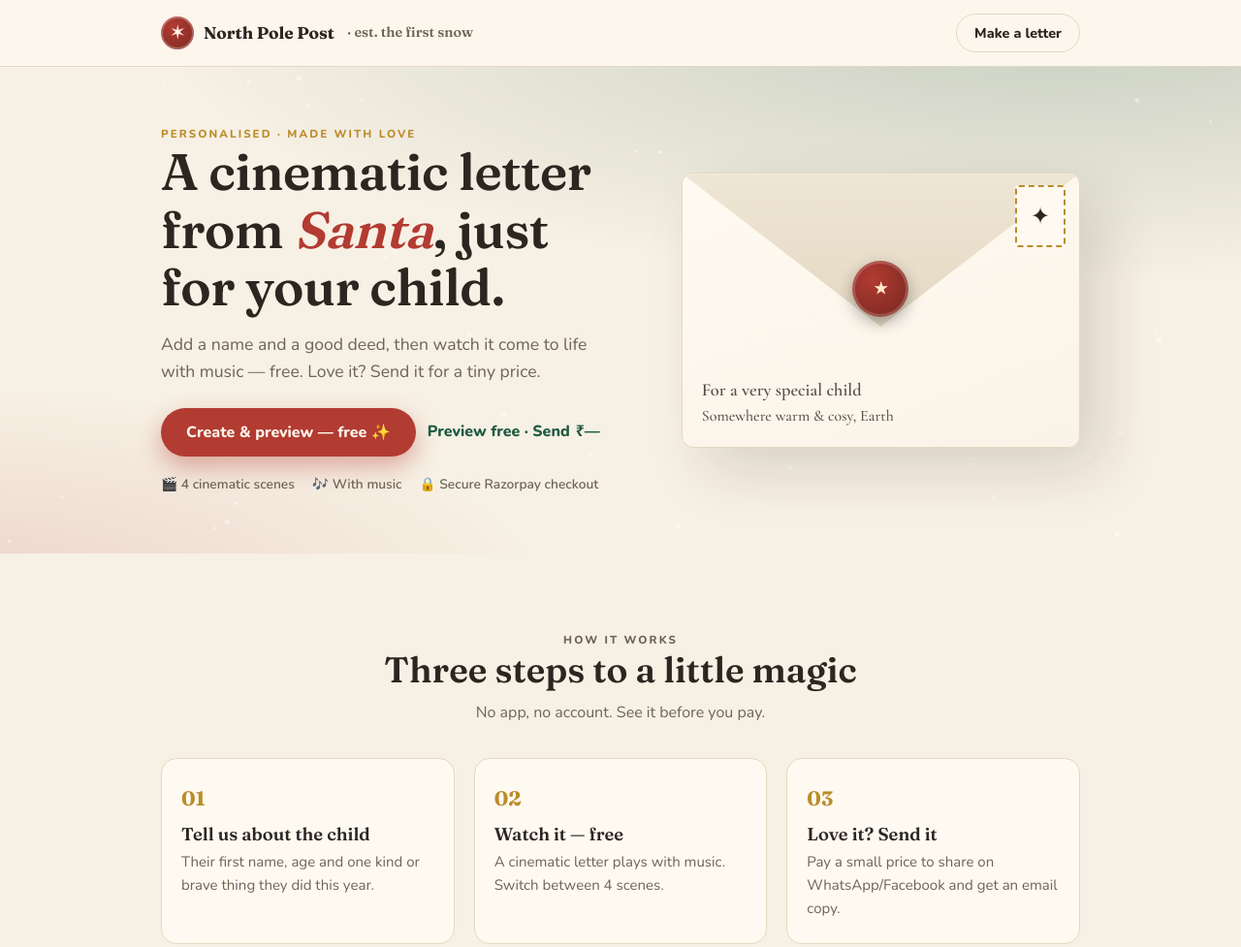
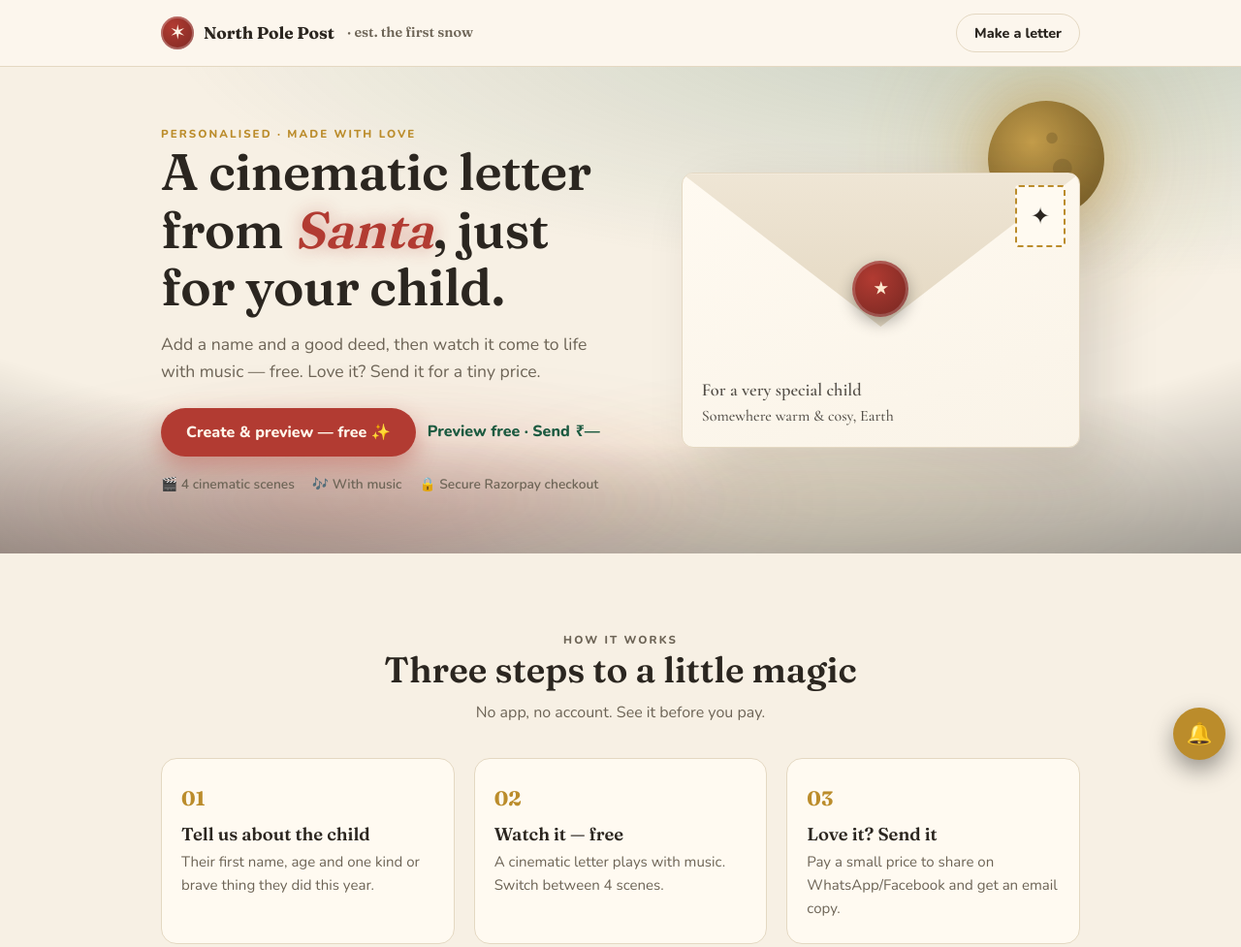
Before and after one commit to Pabi691/north-pole-post, a website: page public/index.html in a window 1280 px wide. Shown: the top 977 px of the page at 97% size. Drawn offline with nearby package versions, Linux system fonts and the light colour scheme; no server answers.

Commit message:
Cinematic spooky hero (moon, fog, bats, vignette, glow) + music on first interaction

```diff
--- a/public/cinematic.js
+++ b/public/cinematic.js
@@ -34,8 +34,7 @@
   /* ---------- particles (snow / stars / embers / bats / confetti) ---------- */
   var activeParticles = null;
   var CONFETTI_COLORS = ['#f0c860', '#e8b84b', '#ff7a1a', '#4fb286', '#6aa0ff', '#ff6b9d'];
-  function startParticles(canvas, mode) {
-    if (activeParticles) { activeParticles.stop(); activeParticles = null; }
+  function createParticles(canvas, mode) {
     var ctx = canvas.getContext('2d'), raf, items = [], running = true;
     var reduce = window.matchMedia && window.matchMedia('(prefers-reduced-motion:reduce)').matches;
 
@@ -76,8 +75,9 @@
     size(); seed(); draw(); if (reduce) { running = false; cancelAnimationFrame(raf); }
     var onResize = function () { size(); seed(); };
     window.addEventListener('resize', onResize);
-    activeParticles = { stop: function () { running = false; cancelAnimationFrame(raf); window.removeEventListener('resize', onResize); } };
+    return { stop: function () { running = false; cancelAnimationFrame(raf); window.removeEventListener('resize', onResize); } };
   }
+  function startParticles(canvas, mode) { if (activeParticles) activeParticles.stop(); activeParticles = createParticles(canvas, mode); }
 
   /* ---------- render a scene ---------- */
   function render(mount, L, tplId, opts) {
@@ -147,6 +147,7 @@
 
   window.Cinematic = {
     templates: TEMPLATES, render: render, music: music, buildLetter: buildLetter,
+    particles: createParticles,
     themeForSeason: function (k) { return SEASON_THEMES[k] || DEFAULT_THEME; }
   };
 })();
--- a/public/index.html
+++ b/public/index.html
@@ -35,7 +35,34 @@
   .hero{position:relative;overflow:hidden;background:
       radial-gradient(120% 90% at 85% -10%,color-mix(in srgb,var(--green) 22%,transparent),transparent 60%),
       radial-gradient(90% 80% at -5% 110%,color-mix(in srgb,var(--red) 16%,transparent),transparent 55%);}
-  #snow{position:absolute;inset:0;width:100%;height:100%;pointer-events:none;}
+  .hero-sky{position:absolute;inset:0;overflow:hidden;pointer-events:none;}
+  #hero-amb{position:absolute;inset:0;width:100%;height:100%;}
+  .moon{position:absolute;top:7%;right:11%;width:clamp(70px,10vw,120px);height:clamp(70px,10vw,120px);border-radius:50%;
+    background:radial-gradient(circle at 38% 36%, color-mix(in srgb,var(--gold) 92%,#fff), color-mix(in srgb,var(--gold) 65%,#000) 72%);
+    box-shadow:0 0 60px 8px color-mix(in srgb,var(--gold) 50%,transparent), 0 0 140px 40px color-mix(in srgb,var(--gold) 22%,transparent);opacity:.9;}
+  .moon::after{content:"";position:absolute;inset:0;border-radius:50%;opacity:.4;
+    background:radial-gradient(circle at 64% 58%, color-mix(in srgb,var(--gold) 55%,#000) 9%, transparent 10%),
+               radial-gradient(circle at 38% 68%, color-mix(in srgb,var(--gold) 55%,#000) 6%, transparent 7%),
+               radial-gradient(circle at 55% 32%, color-mix(in srgb,var(--gold) 55%,#000) 5%, transparent 6%);}
+  .fog{position:absolute;left:0;right:0;bottom:-50px;height:230px;}
+  .fog i{position:absolute;bottom:0;width:65%;height:210px;border-radius:50%;filter:blur(34px);opacity:.5;animation:drift 20s ease-in-out infinite;
+    background:radial-gradient(ellipse at center, color-mix(in srgb,var(--red) 32%,transparent), transparent 70%);}
+  .fog i:nth-child(2){left:28%;animation-duration:26s;animation-delay:-7s;background:radial-gradient(ellipse at center, color-mix(in srgb,var(--gold) 24%,transparent), transparent 70%);}
+  .fog i:nth-child(3){left:-12%;animation-duration:32s;animation-delay:-14s;}
+  @keyframes drift{0%,100%{transform:translateX(-7%);}50%{transform:translateX(11%);}}
+  .vignette{position:absolute;inset:0;background:radial-gradient(125% 95% at 50% 28%, transparent 52%, rgba(0,0,0,.5));}
+  .hero h1 em{text-shadow:0 0 20px color-mix(in srgb,var(--red) 55%,transparent);animation:glow 3.2s ease-in-out infinite;}
+  @keyframes glow{0%,100%{text-shadow:0 0 18px color-mix(in srgb,var(--red) 45%,transparent);}50%{text-shadow:0 0 34px color-mix(in srgb,var(--red) 85%,transparent);}}
+  .hero-copy > *{opacity:0;transform:translateY(16px);animation:heroIn .7s cubic-bezier(.2,.8,.2,1) forwards;}
+  .hero-copy > *:nth-child(1){animation-delay:.15s;} .hero-copy > *:nth-child(2){animation-delay:.3s;}
+  .hero-copy > *:nth-child(3){animation-delay:.45s;} .hero-copy > *:nth-child(4){animation-delay:.6s;} .hero-copy > *:nth-child(5){animation-delay:.75s;}
+  @keyframes heroIn{to{opacity:1;transform:none;}}
+  .sound-fab{position:fixed;right:calc(16px + env(safe-area-inset-right,0px));bottom:calc(16px + env(safe-area-inset-bottom,0px));z-index:60;display:flex;align-items:center;gap:8px;}
+  .sound-fab .hint{background:var(--paper);color:var(--ink);border:1px solid var(--line);border-radius:99px;padding:8px 13px;font-size:.82rem;font-weight:700;box-shadow:0 6px 18px rgba(0,0,0,.25);white-space:nowrap;}
+  .sound-fab button{width:54px;height:54px;border-radius:50%;border:0;cursor:pointer;background:var(--gold);color:#201400;font-size:1.35rem;box-shadow:0 10px 24px rgba(0,0,0,.4);display:grid;place-items:center;flex:none;}
+  .sound-fab button.pulse{animation:spulse 1.8s ease-in-out infinite;}
+  @keyframes spulse{0%{box-shadow:0 10px 24px rgba(0,0,0,.4),0 0 0 0 color-mix(in srgb,var(--gold) 55%,transparent);}70%,100%{box-shadow:0 10px 24px rgba(0,0,0,.4),0 0 0 16px transparent;}}
+  @media (prefers-reduced-motion:reduce){ .hero-copy>*{opacity:1;transform:none;animation:none;} .fog i,.hero h1 em,.sound-fab button.pulse{animation:none;} }
   .hero-inner{position:relative;display:grid;grid-template-columns:1.1fr .9fr;gap:34px;align-items:center;padding-block:clamp(34px,6vw,60px);}
   .hero h1{font-size:clamp(2rem,6vw,3.3rem);letter-spacing:-.01em;}
   .hero h1 em{font-style:italic;color:var(--red);}
@@ -119,9 +146,9 @@
 </header>
 
 <div class="hero">
-  <canvas id="snow"></canvas>
+  <div class="hero-sky"><div class="moon"></div><div class="fog"><i></i><i></i><i></i></div><canvas id="hero-amb"></canvas><div class="vignette"></div></div>
   <div class="wrap hero-inner">
-    <div>
+    <div class="hero-copy">
       <p class="eyebrow">Personalised · made with love</p>
       <h1 id="hero-title">A cinematic letter from <em>Santa</em>, just for your child.</h1>
       <p class="lead" id="hero-sub">Add a name and a good deed, then watch it come to life with music — free. Love it? Send it for a tiny price.</p>
@@ -225,6 +252,10 @@
     <div class="bar" style="justify-content:center;gap:6px;"><span>© <span id="foot-brand">North Pole Post</span> 🎄 · Secure checkout by Razorpay · Made in India</span></div>
   </div>
 </footer>
+<div class="sound-fab" id="sound-fab">
+  <span class="hint" id="sound-hint">🔊 Tap for sound</span>
+  <button id="sound-btn" class="pulse" aria-label="Toggle music">🔇</button>
+</div>
 <div class="toast" id="toast"></div>
 
 <script src="cinematic.js"></script>
@@ -258,7 +289,7 @@
 
   fetch('/api/site-config').then(function(r){ return r.json(); }).then(function(c){
     keyId = c.keyId; ready = c.ready; SEASON = c.season;
-    applyTheme(SEASON.colors); fillSeason(SEASON);
+    applyTheme(SEASON.colors); fillSeason(SEASON); startHeroAmbient();
     if(!ready){ document.getElementById('not-ready').style.display='flex'; document.getElementById('pay-btn').disabled=true; }
   }).catch(function(){});
   fetch('/api/track',{method:'POST',headers:{'Content-Type':'application/json'},body:JSON.stringify({event:'visit'})}).catch(function(){});
@@ -359,17 +390,20 @@
     resetPay(); Cinematic.music.stop(); go('create');
   }
 
-  Cinematic.music.onChange(function(p){ var b=document.getElementById('music-btn'); if(b) b.textContent = p ? '🔔 Music on' : '🔇 Music off'; });
-
   var tTimer; function toast(m){ var t=document.getElementById('toast'); t.textContent=m; t.classList.add('show'); clearTimeout(tTimer); tTimer=setTimeout(function(){ t.classList.remove('show'); },3000); }
 
+  var heroAmb=null;
+  function startHeroAmbient(){ try{ var el=document.getElementById('hero-amb'); if(!el||!window.Cinematic||!Cinematic.particles) return; if(heroAmb) heroAmb.stop(); heroAmb=Cinematic.particles(el, (SEASON&&SEASON.cine&&SEASON.cine.particle)||'snow'); }catch(e){} }
+
+  // Sound button + start music on the visitor's FIRST interaction (browsers block it before that).
+  function setSoundUI(p){ var b=document.getElementById('sound-btn'); if(b){ b.textContent=p?'🔔':'🔇'; b.classList.toggle('pulse',!p); } var h=document.getElementById('sound-hint'); if(h&&p) h.style.display='none'; }
+  Cinematic.music.onChange(function(p){ setSoundUI(p); var mb=document.getElementById('music-btn'); if(mb) mb.textContent=p?'🔔 Music on':'🔇 Music off'; });
+  document.getElementById('sound-btn').addEventListener('click', function(){ Cinematic.music.toggle(); });
   (function(){
-    var reduce=window.matchMedia&&window.matchMedia('(prefers-reduced-motion:reduce)').matches;
-    var c=document.getElementById('snow'); if(!c) return; var ctx=c.getContext('2d'),f=[],raf;
-    function sz(){ c.width=c.offsetWidth; c.height=c.offsetHeight; }
-    function sd(){ f=[]; var n=Math.min(60,Math.round(c.width/18)); for(var i=0;i<n;i++) f.push({x:Math.random()*c.width,y:Math.random()*c.height,r:Math.random()*2.2+0.7,s:Math.random()*0.5+0.2,d:Math.random()*0.6-0.3}); }
-    function dr(){ ctx.clearRect(0,0,c.width,c.height); ctx.fillStyle='rgba(255,255,255,.45)'; for(var i=0;i<f.length;i++){var p=f[i];ctx.beginPath();ctx.arc(p.x,p.y,p.r,0,6.3);ctx.fill();p.y+=p.s;p.x+=p.d;if(p.y>c.height){p.y=-5;p.x=Math.random()*c.width;}} raf=requestAnimationFrame(dr); }
-    sz(); sd(); dr(); if(reduce) cancelAnimationFrame(raf); addEventListener('resize',function(){ sz(); sd(); });
+    var started=false, evs=['pointerdown','touchstart','keydown','scroll','wheel'];
+    function kick(){ if(started) return; started=true; Cinematic.music.start(); var h=document.getElementById('sound-hint'); if(h) h.style.display='none'; evs.forEach(function(ev){ window.removeEventListener(ev, kick, true); }); }
+    evs.forEach(function(ev){ window.addEventListener(ev, kick, true); });
+    setTimeout(function(){ var h=document.getElementById('sound-hint'); if(h && !started) h.style.display='none'; }, 8000);
   })();
 </script>
 </body>
```
